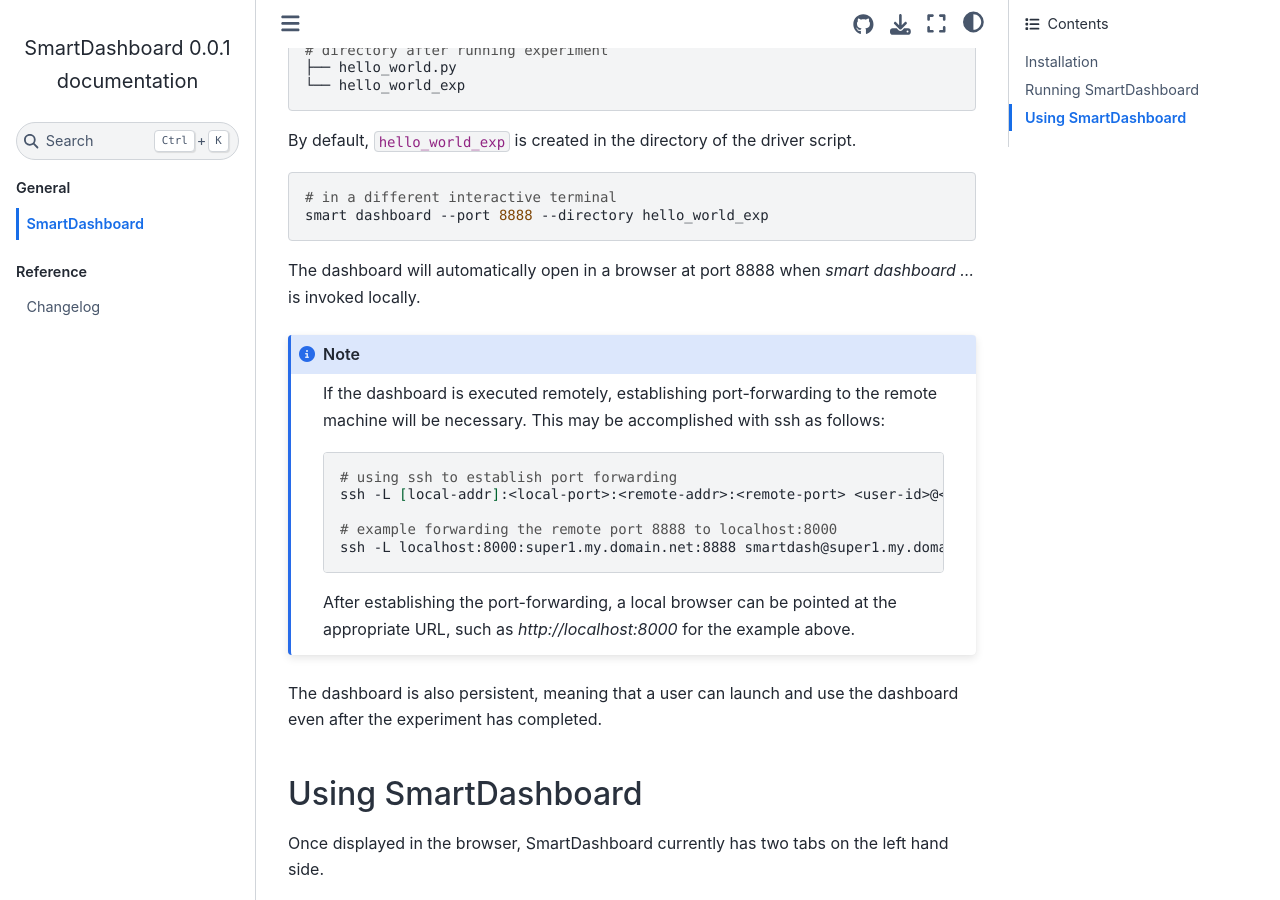
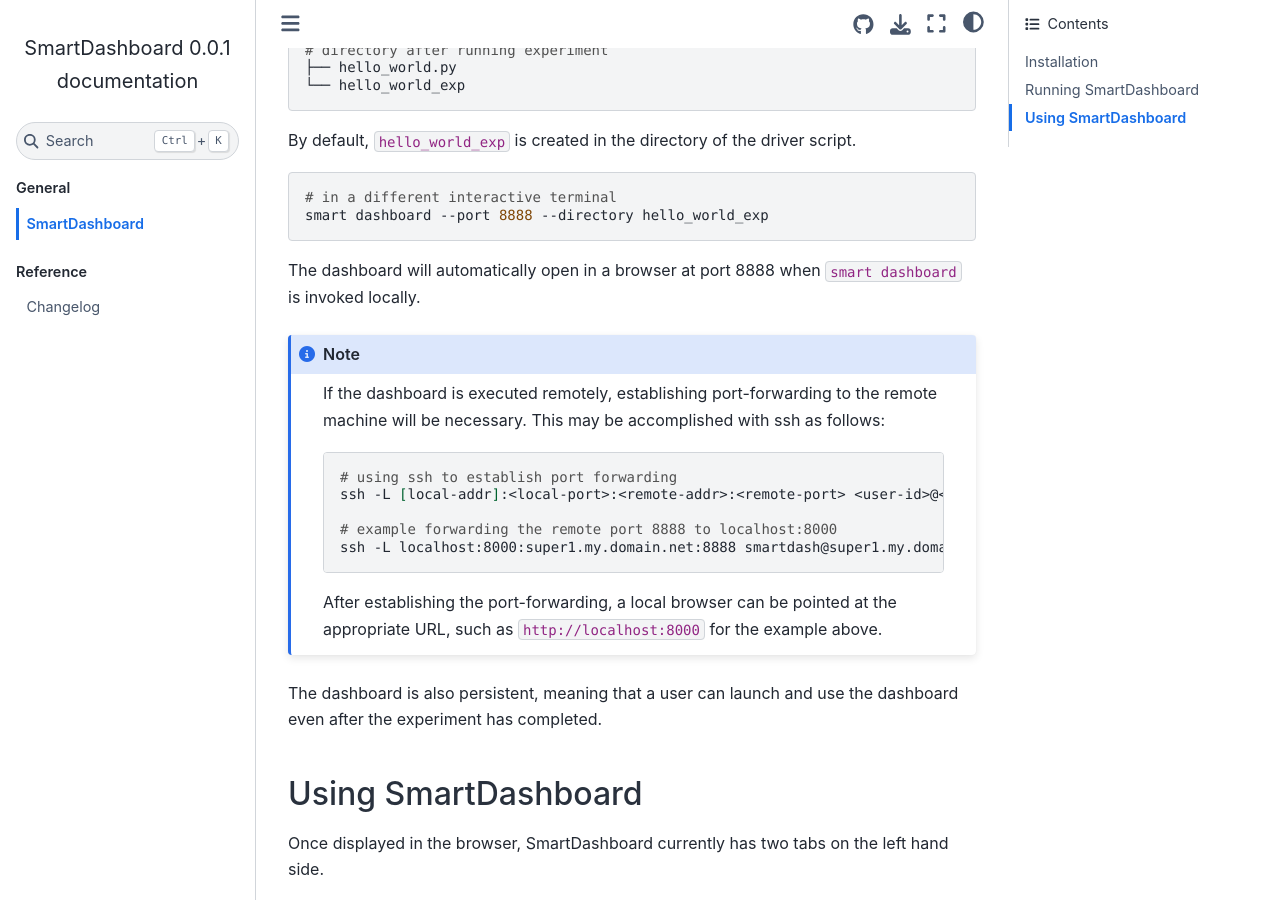
Before and after one commit to CrayLabs/SmartDashboard, a Sphinx documentation site: the page built from doc/overview.rst, in a window 1280 px wide and 900 px high, scrolled down 1637 px. Built offline with Sphinx 7.4.7 and the Sphinx Book theme 1.1.4, drawn with Linux system fonts in a browser that asks for light colours; formulas are drawn with MathJax 3.

Commit message:
improve RST formatting

```diff
--- a/doc/overview.rst
+++ b/doc/overview.rst
@@ -42,7 +42,7 @@
 
 ``smart dashboard --port <port number> --directory <experiment directory path>``
 
-The port can optionally be specified, otherwise the dashboard port will default to `8501`.
+The port can optionally be specified, otherwise the dashboard port will default to ``8501``.
 The directory must be specified and should be a relative or absolute path to the created experiment directory.
 
 --port, -p        port number
@@ -95,7 +95,7 @@
   smart dashboard --port 8888 --directory hello_world_exp
 
 
-The dashboard will automatically open in a browser at port 8888 when `smart dashboard ...`
+The dashboard will automatically open in a browser at port 8888 when ``smart dashboard``
 is invoked locally.
 
 .. note::
@@ -111,7 +111,7 @@
     ssh -L localhost:8000:super1.my.domain.net:8888 smartdash@super1.my.domain.net
 
   After establishing the port-forwarding, a local browser can be pointed at the appropriate
-  URL, such as `http://localhost:8000` for the example above.
+  URL, such as ``http://localhost:8000`` for the example above.
 
 The dashboard is also persistent, meaning that a user can launch and use the dashboard
 even after the experiment has completed.
```
